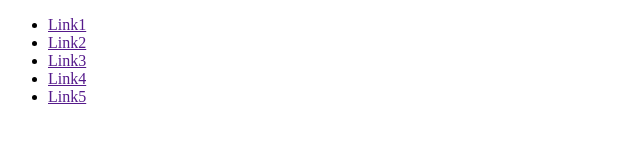
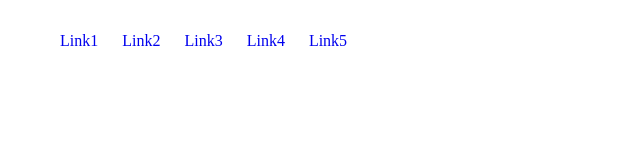
Before and after one commit to mdyeamin/navigation, a plain HTML site: page index.html in a window 1280 px wide. Shown: the whole page, without its empty margins (0-640 px from the left). Drawn offline with Linux system fonts and the light colour scheme.

Commit message:
nevigation css apply

```diff
--- a/index.html
+++ b/index.html
@@ -4,16 +4,18 @@
     <meta charset="UTF-8">
     <meta http-equiv="X-UA-Compatible" content="IE=edge">
     <meta name="viewport" content="width=device-width, initial-scale=1.0">
+    <link rel="shortcut icon" href="favicon.ico" type="image/x-icon">
+    <link rel="stylesheet" href="styles/navigation.css">
     <title>navigation</title>
 </head>
 <body>
     <nav>
         <ul>
-            <li><a href="">Link1</a></li>
-            <li><a href="">Link2</a></li>
-            <li><a href="">Link3</a></li>
-            <li><a href="">Link4</a></li>
-            <li><a href="">Link5</a></li>
+            <li><a href="#">Link1</a></li>
+            <li><a href="#">Link2</a></li>
+            <li><a href="#">Link3</a></li>
+            <li><a href="#">Link4</a></li>
+            <li><a href="#">Link5</a></li>
         </ul>
     </nav>
 </body>
--- /dev/null
+++ b/styles/navigation.css
@@ -0,0 +1,10 @@
+nav ul{
+    display: inline-flex;
+}
+nav ul li {
+    list-style-type: none;
+    padding: 8px 12px;
+}
+nav ul li a{
+    text-decoration: none;
+}
```
